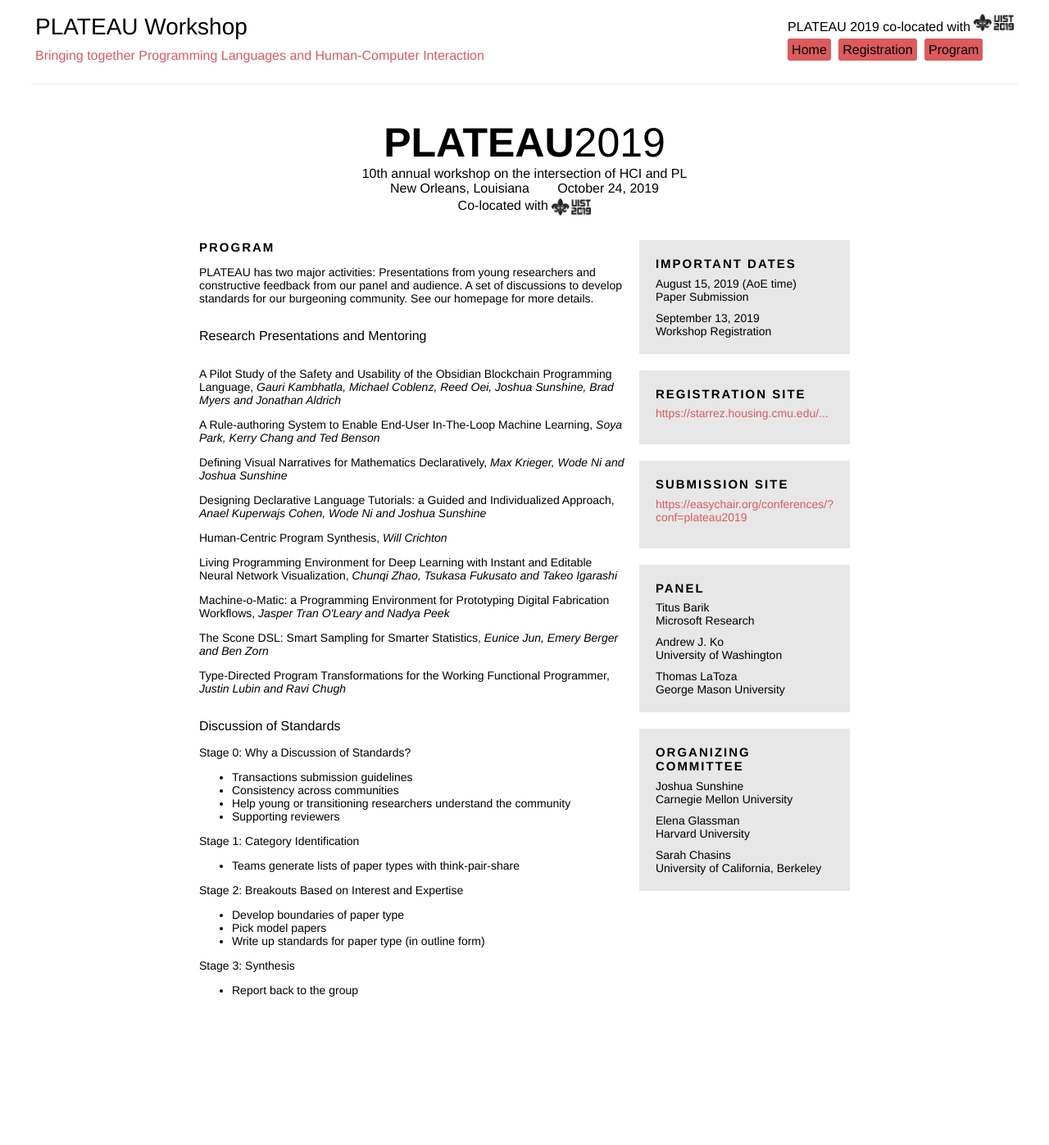
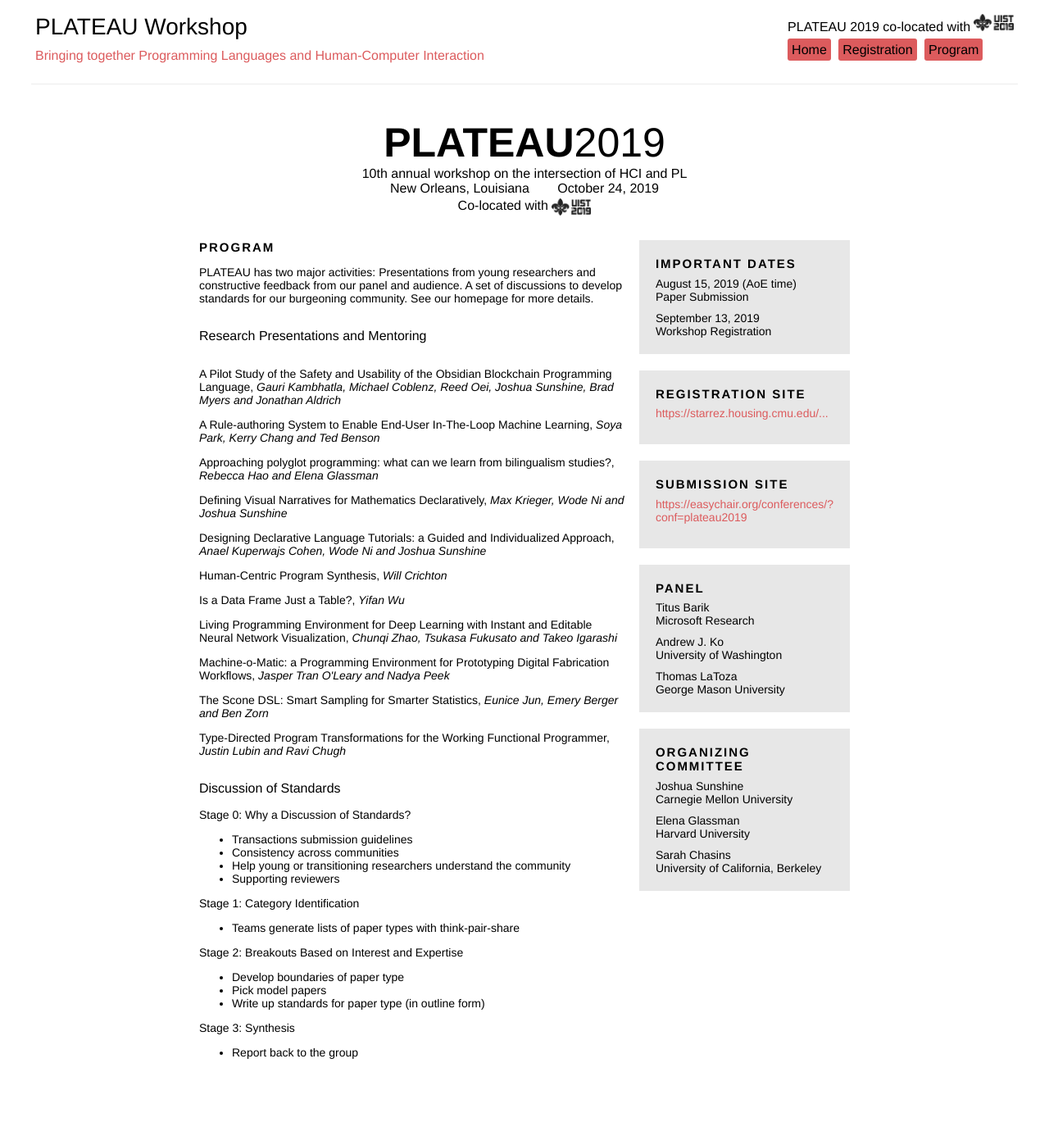
Before and after one commit to plateau-workshop/plateau, a Jekyll site: the page built from schedule.html, in a window 1280 px wide. Shown: the whole page at 82% size. Built offline with Jekyll 4.4.1, drawn with Linux system fonts in a browser that asks for light colours; before the commit the page ends 1321 px from its top, so only the background shows below that.

Commit message:
Adding the additional accepted paperers.

```diff
--- a/schedule.html
+++ b/schedule.html
@@ -19,9 +19,11 @@ layout: default
 
     <p><span class='paper_title'>A Pilot Study of the Safety and Usability of the Obsidian Blockchain Programming Language, </span><span class='authors'>Gauri Kambhatla, Michael Coblenz, Reed Oei, Joshua Sunshine, Brad Myers and Jonathan Aldrich</span></p>
     <p><span class='paper_title'>A Rule-authoring System to Enable End-User In-The-Loop Machine Learning, </span><span class='authors'>Soya Park, Kerry Chang and Ted Benson</span></p>
+    <p><span class='paper_title'>Approaching polyglot programming: what can we learn from bilingualism studies?, </span><span class='authors'>Rebecca Hao and Elena Glassman</span></p>
     <p><span class='paper_title'>Defining Visual Narratives for Mathematics Declaratively, </span><span class='authors'>Max Krieger, Wode Ni and Joshua Sunshine</span></p>
     <p><span class='paper_title'>Designing Declarative Language Tutorials: a Guided and Individualized Approach, </span><span class='authors'>Anael Kuperwajs Cohen, Wode Ni and Joshua Sunshine</span></p>
     <p><span class='paper_title'>Human-Centric Program Synthesis, </span><span class='authors'>Will Crichton</span></p>
+    <p><span class='paper_title'>Is a Data Frame Just a Table?, </span><span class='authors'>Yifan Wu</span></p>
     <p><span class='paper_title'>Living Programming Environment for Deep Learning with Instant and Editable Neural Network Visualization, </span><span class='authors'>Chunqi Zhao, Tsukasa Fukusato and Takeo Igarashi</span></p>
     <p><span class='paper_title'>Machine-o-Matic: a Programming Environment for Prototyping Digital Fabrication Workflows, </span><span class='authors'>Jasper Tran O'Leary and Nadya Peek</span></p>
     <p><span class='paper_title'>The Scone DSL: Smart Sampling for Smarter Statistics, </span><span class='authors'>Eunice Jun, Emery Berger and Ben Zorn</span></p>
```
Lines whose indentation alone changed are shown as unchanged.
